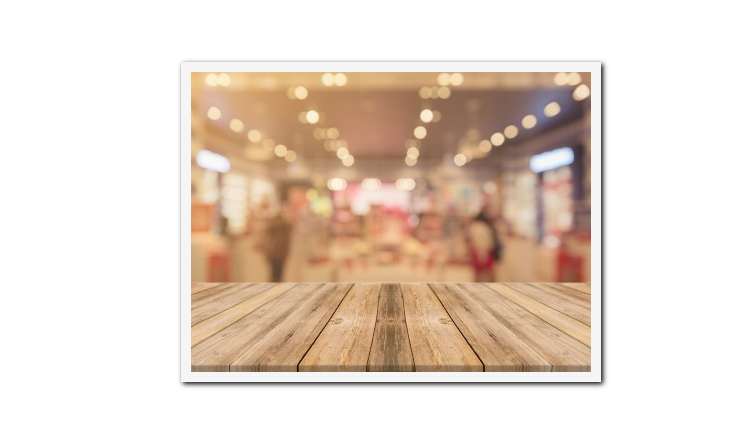
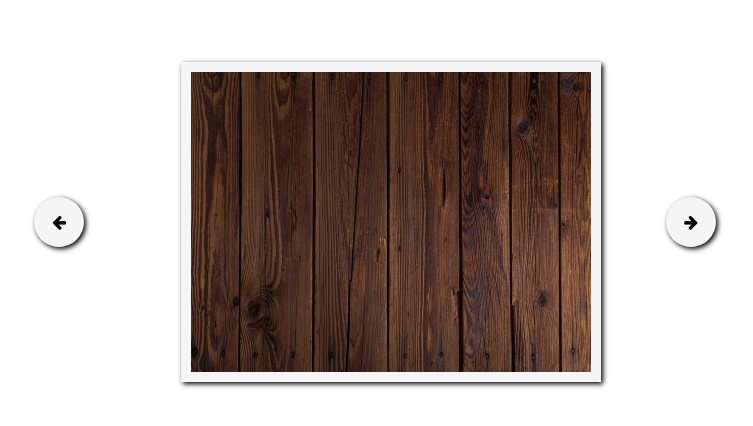
Before and after one commit to Tatharelen/10.3, a plain HTML site: page index.html in a window 1280 px wide. Shown: the part 138-564 px from the top of the page, without its empty margins (275-1028 px from the left). Drawn offline with nearby package versions, Linux system fonts and the light colour scheme.

Commit message:
Advance project in progress

```diff
--- a/css/style.css
+++ b/css/style.css
@@ -23,12 +23,15 @@
 	height: 300px;
 }
 
-/*.pagination {
-	border: 1px solid red;
-	float: left;
+.arrows {
+	display: flex;
+	justify-content: space-around;
+	position: relative;
+	top: -185px;
+	left: 10px;
 }
 
-i.fa.fa-arrow-right {
+.arrows i.fa.fa-arrow-right {
 	width: 50px;
 	height: 50px;
 	line-height: 50px;
@@ -38,9 +41,10 @@ i.fa.fa-arrow-right {
     justify-content: center;
 	background-color: whitesmoke;
 	box-shadow: 2px 2px 5px #000;
+	cursor: pointer;
 }
 
-i.fa.fa-arrow-left {
+.arrows i.fa.fa-arrow-left {
 	width: 50px;
 	height: 50px;
 	line-height: 50px;
@@ -50,4 +54,5 @@ i.fa.fa-arrow-left {
     justify-content: center;
 	background-color: whitesmoke;
 	box-shadow: 2px 2px 5px #000;
-}*/
+	cursor: pointer;
+}
--- a/index.html
+++ b/index.html
@@ -17,10 +17,10 @@
 		<li class="slide"><img src="images/05.jpeg" alt=""></li>
 	</ul>
 </div>
-<!-- <div class="pagination">
-	<i class="fa fa-arrow-right"></i>
-	<i class="fa fa-arrow-left"></i>
-</div> -->
+<div class="arrows">
+	<i class="fa fa-arrow-left" id="prevSlide"></i>
+	<i class="fa fa-arrow-right" id="nextSlide"></i>
+</div>
 <script src="https://ajax.googleapis.com/ajax/libs/jquery/3.2.1/jquery.min.js"></script><script>window.jQuery || document.write('<script src="js/vendor/jquery-3.2.1.min.js"><\/script>')</script>
 <script type="text/javascript" src="js/scripts.js"></script>
 </body>
--- a/js/scripts.js
+++ b/js/scripts.js
@@ -9,8 +9,35 @@ $(function(){
 		carouselList.css({marginLeft:0});
 	};
 
-	setInterval(function(){
+	var sliderMove = setInterval(function(){
 		carouselList.animate({'margin-left': '-=400px'}, 1000, moveFirstSlide);
-	}, 2000);
+	}, 3000);
+
+	// Dla ambitnych w trakcie produkcji //
+
+	/*
+
+	var prevSlide = $("#prevSlide");
+		nextSlide = $("#nextSlide");
+
+	prevSlide.click(function(){
+
+  	});
+
+  	nextSlide.click(function(){
+		carouselList.animate({'margin-left': '-=400px'});
+  	});
+
+  	nextSlide.mouseout(function(){
+  		sliderMove;
+  	})
+
+  	*/
+
+  	// Kiedy naciskam nextSlide slider wyraźnie przyspiesza, ale chciałem miec efekt, że po wsicnieciu,
+  	// slide szybko się zmienia a po zjechaniu "mouseout" wszystko wraca do normy. Jednak zauważam przeskok, że
+  	// przed powrotem animacja wraca do jakiegos poprzedniego elementu i dopiero rozpoczyna sekwencje.
+
+
 
 });
```
